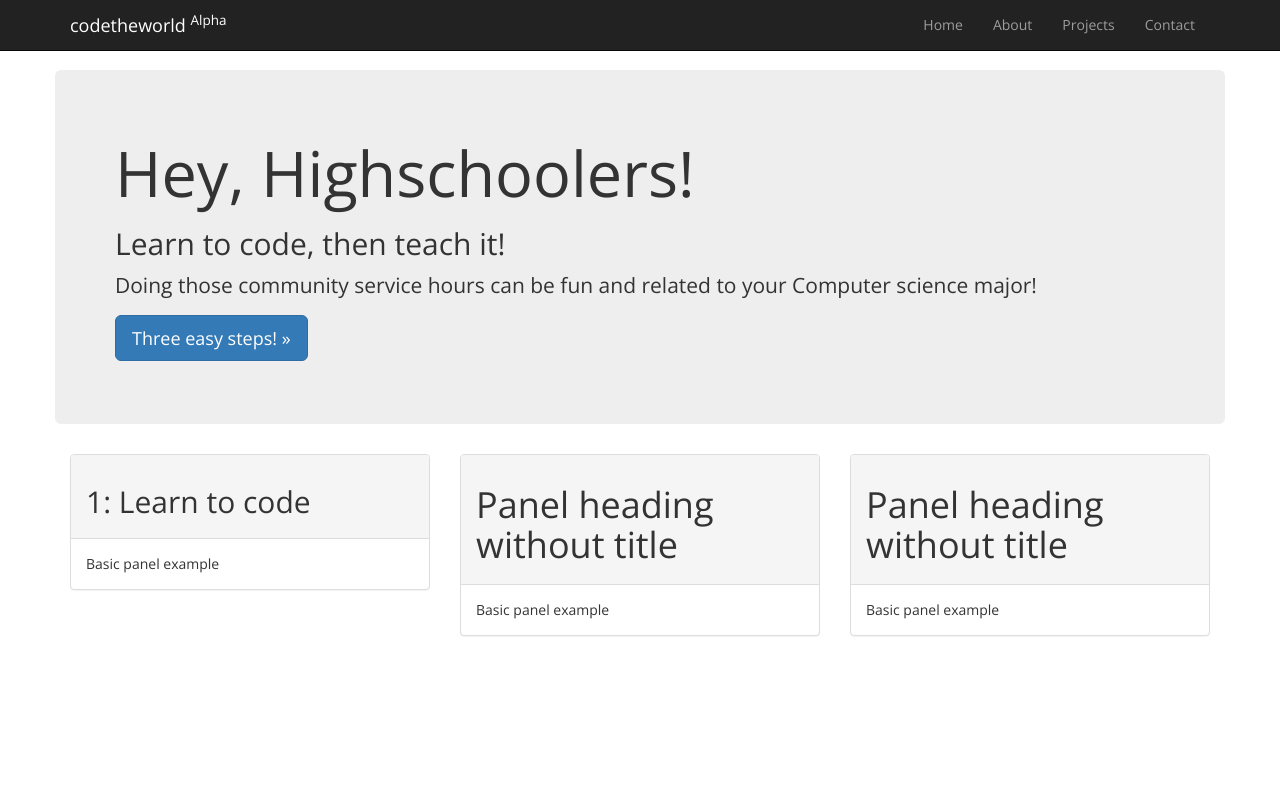
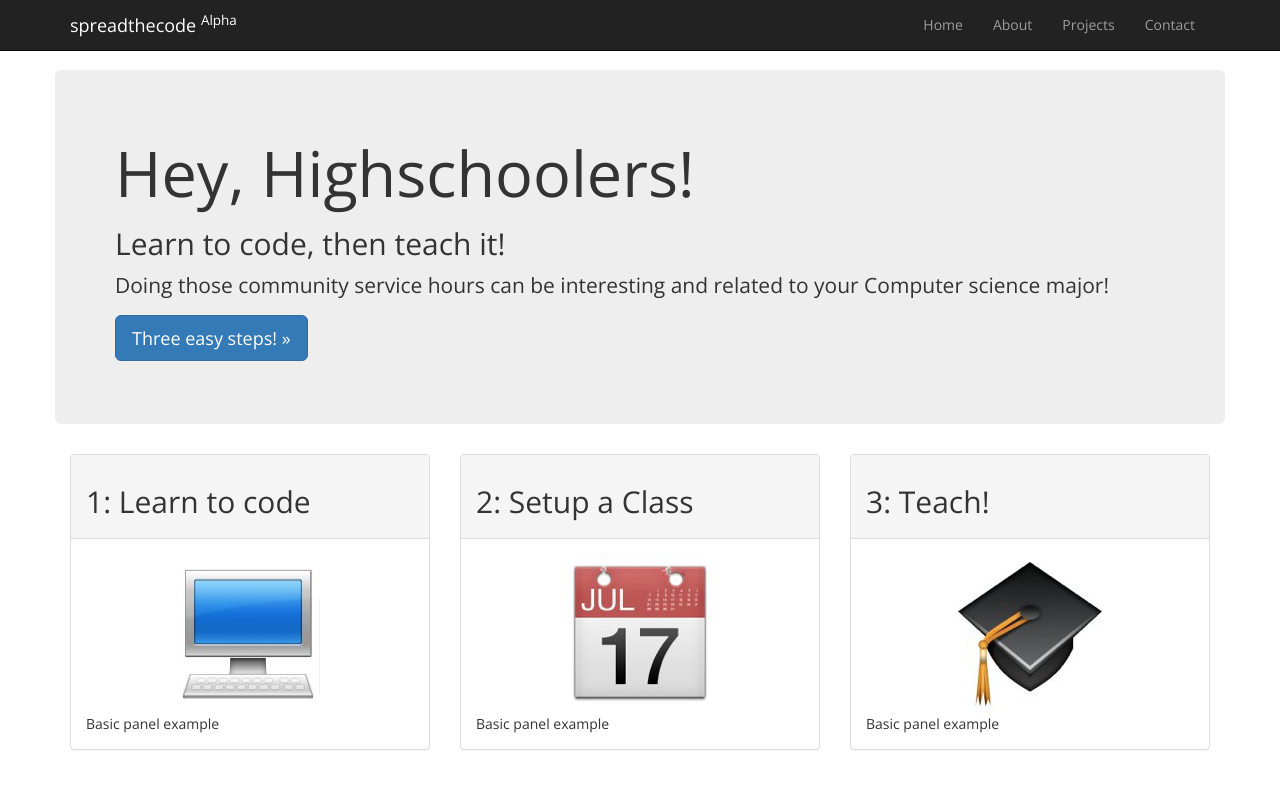
Before and after one commit to iceysteel/newp4ng, a PHP site: page / in a window 1280 px wide. Run offline with PHP 8.4, Linux system fonts and the light colour scheme; some libraries are stand-ins or nearby versions.

Commit message:
added images and titles for the three steps

```diff
--- a/index.html
+++ b/index.html
@@ -5,7 +5,7 @@
     <meta charset="utf-8">
     <meta http-equiv="X-UA-Compatible" content="IE=edge">
     <meta name="viewport" content="width=device-width, initial-scale=1.0">
-    <title>Clevrly Zain Munad</title>
+    <title>spreadthecode</title>
 
     <!-- Bootstrap -->
     <link rel="stylesheet" href="https://maxcdn.bootstrapcdn.com/bootstrap/3.2.0/css/bootstrap.min.css">
@@ -34,7 +34,7 @@
                     <span class="sr-only">Toggle navigation</span>
                     Menu
                 </button>
-                <a class="navbar-brand" href="#" style="color:white;">codetheworld <sup>Alpha</sup></a>
+                <a class="navbar-brand" href="#" style="color:white;">spreadthecode <sup>Alpha</sup></a>
             </div>
             <div class="navbar-collapse collapse navbar-right">
                 <ul class="nav navbar-nav">
@@ -73,7 +73,7 @@
                 <div class="jumbotron">
                     <h1>Hey, Highschoolers!</h1>
                     <h2>Learn to code, then teach  it!</h2>
-                    <p>Doing those community service hours can be fun and related to your Computer science major!</p>
+                    <p>Doing those community service hours can be interesting and related to your Computer science major!</p>
                     <p>
                         <a class="btn btn-lg btn-primary" href="#About" role="button">Three easy steps! &raquo;</a>
                     </p>
@@ -93,6 +93,7 @@
                         <h2>1: Learn to code</h2>
                     </div>
                     <div class="panel-body">
+                        <img src="images/pc.jpg" class="img-responsive">
                         Basic panel example
                     </div>
                 </div>
@@ -103,9 +104,10 @@
 
                 <div class="panel panel-default">
                     <div class="panel-heading">
-                        <h1>Panel heading without title</h1>
+                        <h2>2: Setup a Class</h2>
                     </div>
                     <div class="panel-body">
+                        <img src="images/calendar.jpg" class="img-responsive">
                         Basic panel example
                     </div>
                 </div>
@@ -116,9 +118,10 @@
 
                 <div class="panel panel-default">
                     <div class="panel-heading">
-                        <h1>Panel heading without title</h1>
+                        <h2>3: Teach!</h2>
                     </div>
                     <div class="panel-body">
+                        <img src="images/gradcap.jpg" class="img-responsive">
                         Basic panel example
                     </div>
                 </div>
--- a/style.css
+++ b/style.css
@@ -2,6 +2,7 @@ body {
     padding-top: 70px;
     font-family: "Open Sans";
     //background-color: #e74c3c
+
 }
 
 a:link {
@@ -22,3 +23,8 @@ body {
     margin-right: auto;
     display: block;
 }
+
+.img-responsive{
+    margin-left: auto;
+    margin-right: auto;
+}
```
Also changed, not shown: images/calendar.jpg (added), images/gradcap.jpg (added), images/pc.jpg (added). Lines whose indentation alone changed are shown as unchanged.
